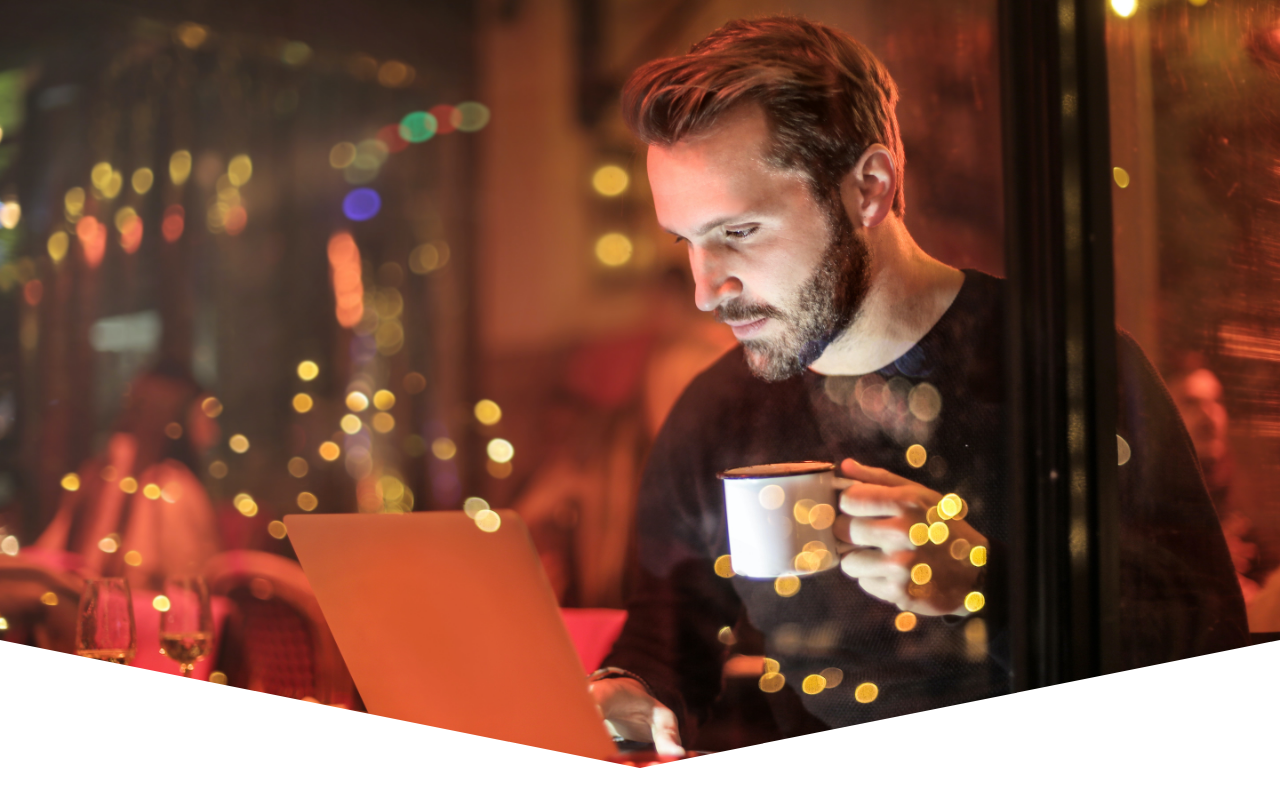
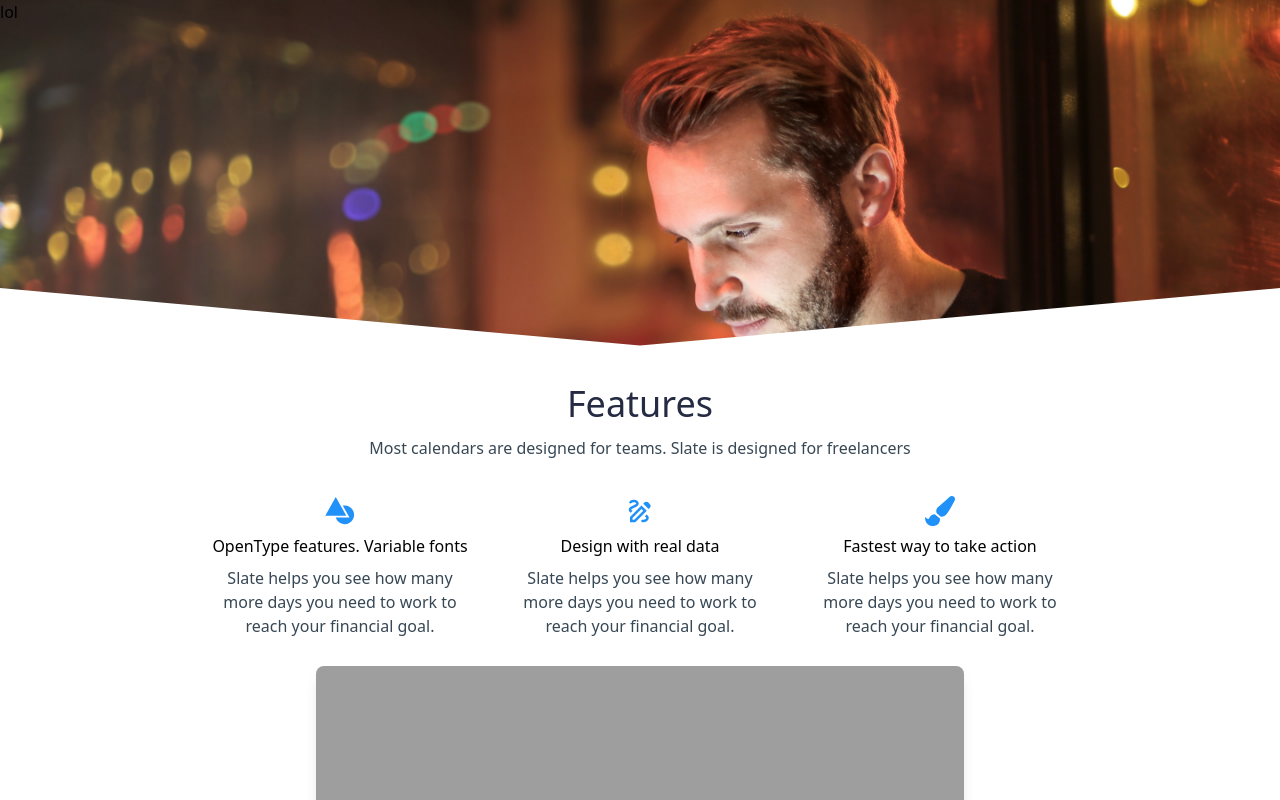
Before and after one commit to d-rocham/unal-uapa-prueba-tecnica, a React (Create React App) app: page / in a window 1280 px wide. Shown: the top 800 px of the page. Built offline with nearby package versions, Linux system fonts and the light colour scheme.

Commit message:
[Feature] Implementa estilo básico para el header

```diff
--- a/src/components/header/Header.tsx
+++ b/src/components/header/Header.tsx
@@ -3,7 +3,11 @@ import React from 'react';
 const heroImage = require('../../assets/hero.jpg');
 
 function Header() {
-    return <img src={heroImage} alt="" className="clip w-full" />;
+    return (
+        <div className="bg-hero-image bg-cover clip h-96">
+            <p>lol</p>
+        </div>
+    );
 }
 
 export default Header;
```
Also changed, not shown: public/hero.jpg (added).
